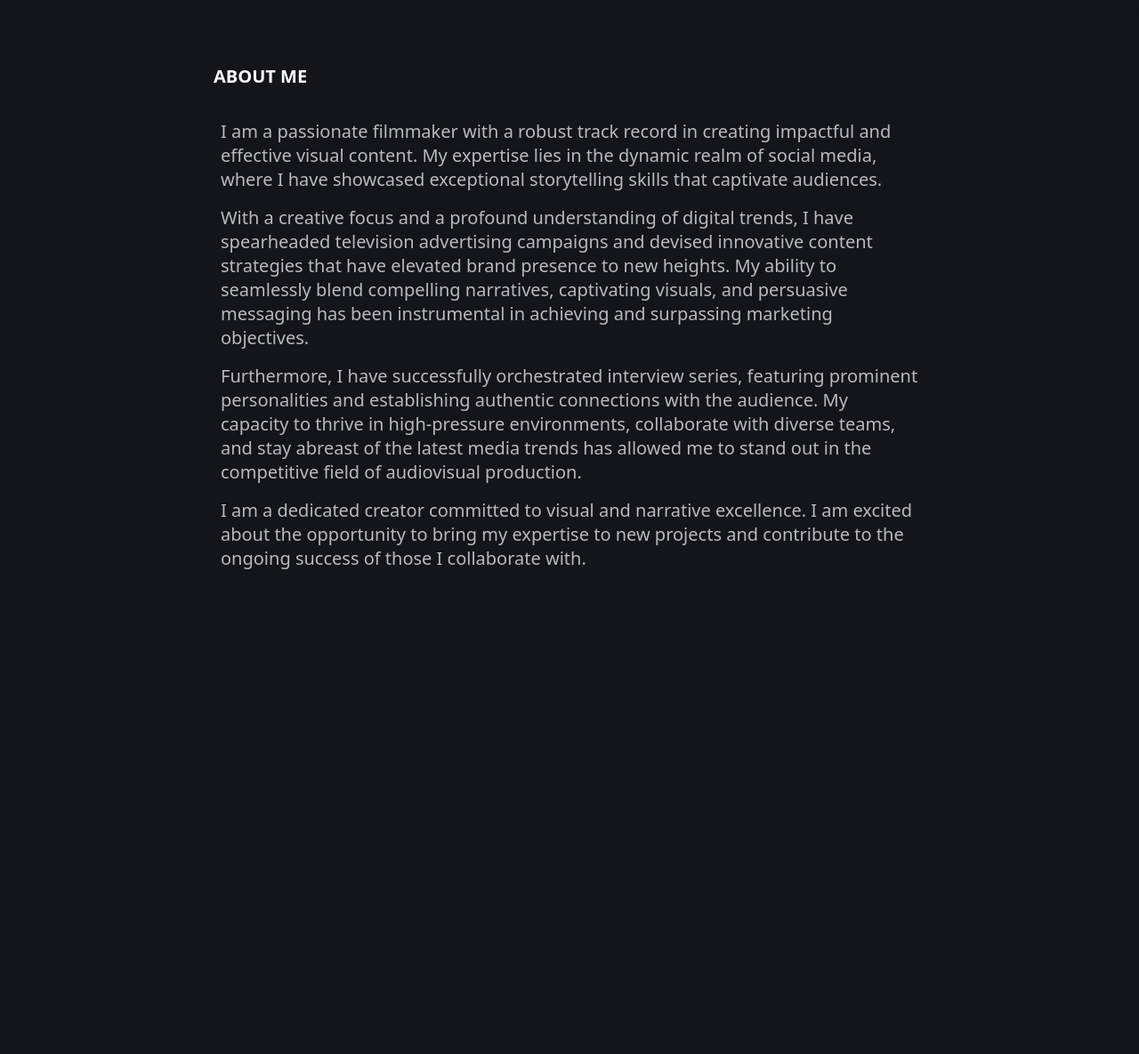
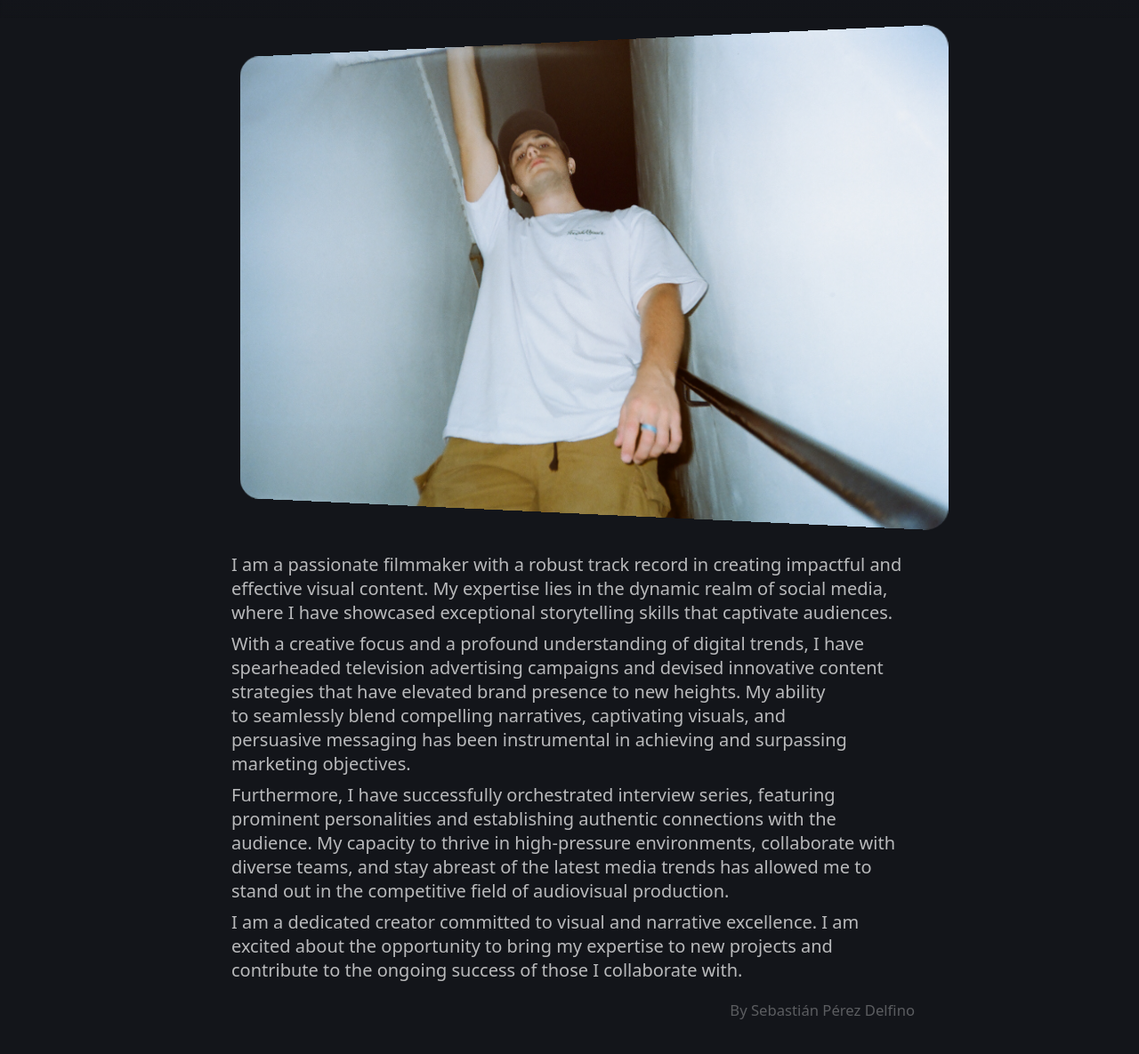
Before and after one commit to diemedina/sebaraw, an Astro site: page /sebaraw/aboutme in a window 1280 px wide. Shown: the part 53-1238 px from the top of the page at 89% size. Before the commit the page ends 800 px from the top, so only its background shows below. Built offline with nearby package versions, Linux system fonts and the light colour scheme; Astro itself is replaced by a stand-in of ours.

Commit message:
Improved design of the "About me" page

```diff
--- a/src/layouts/Layout.astro
+++ b/src/layouts/Layout.astro
@@ -44,6 +44,12 @@ const { title } = Astro.props;
 		background: linear-gradient(180deg, #13151a75 80%, transparent);
 		backdrop-filter: blur(2px);
 		z-index: 1;
+  }
+
+	header h3, header a {
+    margin: 0;
+    color:  white;
+    text-decoration: none;
   }
 
   header div {
--- a/src/pages/aboutme.astro
+++ b/src/pages/aboutme.astro
@@ -13,7 +13,8 @@ import Layout from '../layouts/Layout.astro';
 		</div>
   </header>
   <section>
-    <h4 transition:name="aboutme">ABOUT ME</h4>
+    <img src="/sebaraw/aboutme.jpeg" alt="About me">
+    <div class="text">
       <p>
         I am a passionate filmmaker with a robust track record in creating impactful and effective visual content. My expertise lies in the dynamic realm of social media, where I have showcased exceptional storytelling skills that captivate audiences.
       </p>
@@ -26,23 +27,13 @@ import Layout from '../layouts/Layout.astro';
       <p>
         I am a dedicated creator committed to visual and narrative excellence. I am excited about the opportunity to bring my expertise to new projects and contribute to the ongoing success of those I collaborate with.
       </p>
+
+      <small>By Sebastián Pérez Delfino</small>
+    </div>
   </section>
 </Layout>
 
 <style>
-  header {
-    position: fixed;
-    box-sizing: border-box;
-    width: 100%;
-    padding: 24px 32px;
-  }
-
-  h3, a {
-    margin: 0;
-    color:  white;
-    text-decoration: none;
-  }
-
   section {
     display: flex;
     flex-direction: column;
@@ -53,14 +44,34 @@ import Layout from '../layouts/Layout.astro';
     margin: 0 auto;
     color: white;
     font-size: 20px;
+    padding: 100px 0px;
+    gap: 24px;
   }
 
-  section h4 {
-    margin-right: auto;
+  section img {
+    max-width: 800px;
+    transform: perspective(800px) rotateY(-8deg);
+    transition: transform 1s ease 0s;
+    border-radius: 24px;
+  }
+
+  section img:hover {
+    transform: perspective(800px) rotateY(4deg);
+  }
+
+  section .text {
+    padding: 12px;
+  }
+
+  section .text small {
+    opacity: .3;
+    float: right;
+    margin-top: 12px;
   }
 
   section p {
     opacity: .7;
     margin: 8px;
+    text-wrap: pretty;
   }
 </style>
--- a/src/pages/proyects.astro
+++ b/src/pages/proyects.astro
@@ -55,7 +55,7 @@ import Layout from '../layouts/Layout.astro';
 
 
 <style>
-  h3, a {
+  a {
     margin: 0;
     color:  white;
     text-decoration: none;
```
Also changed, not shown: src/pages/alma.astro (+0 -13 lines), src/pages/bplay.astro (+0 -13 lines), src/pages/diadora.astro (+0 -13 lines), src/pages/dorian.astro (+0 -13 lines), src/pages/espn.astro (+1 -14 lines), src/pages/fx.astro (+0 -13 lines), src/pages/parafa.astro (+0 -13 lines), public/aboutme.jpeg (added). Lines whose indentation alone changed are shown as unchanged.
